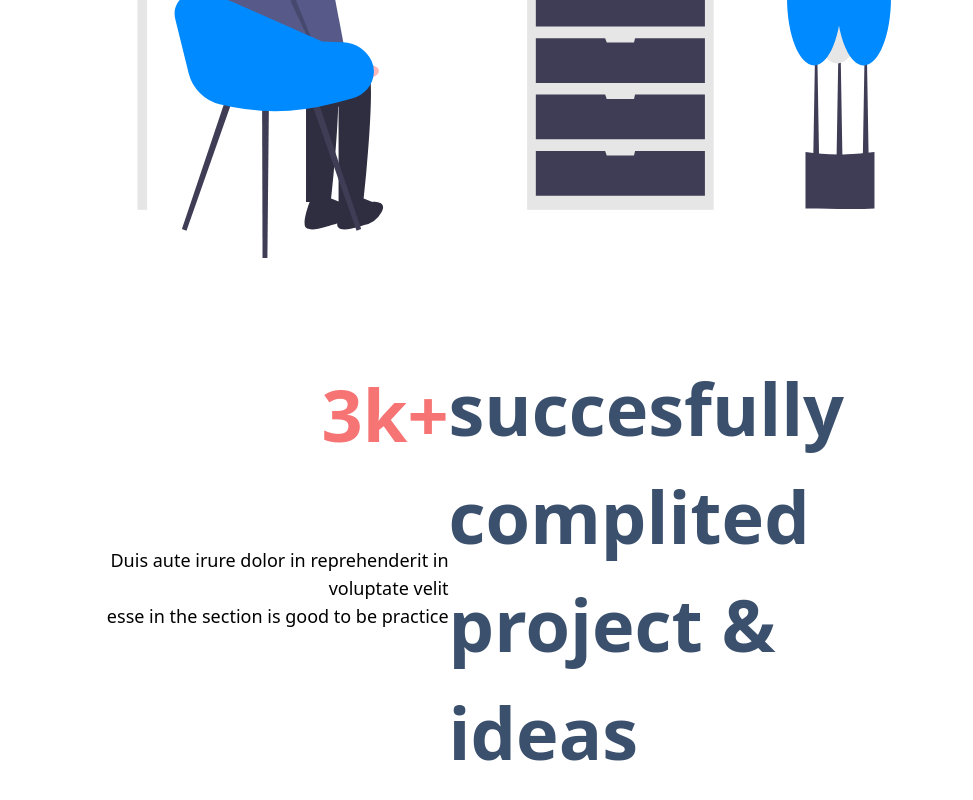
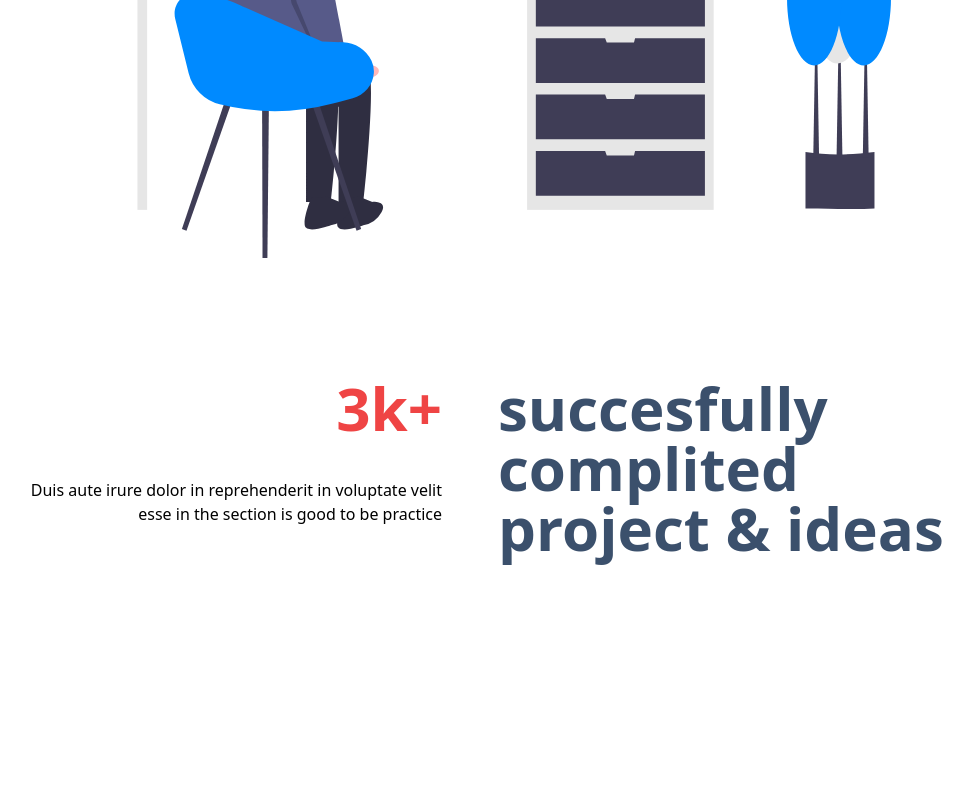
Before and after one commit to rafiahmedrizvee/tailwind-life, a plain HTML site: page index.html in a window 1280 px wide. Shown: the part 846-1646 px from the top of the page, without its empty margins (170-1143 px from the left). After the commit the page ends 1524 px from the top, so only its background shows below. Drawn offline with nearby package versions, Linux system fonts and the light colour scheme.

Commit message:
tailwind update

```diff
--- a/index.html
+++ b/index.html
@@ -38,23 +38,20 @@
 
     <!-- ===banner down part=== -->
 
-    <section class="flex justify-evenly text-center p-10 md:p-16 lg:p-24  ">
-        <div class="text-right ml-32">
-            <h3 class="text-right text-2xl md:text-4xl  lg:text-7xl font-semibold text-[#f67474] pt-6">3k+</h3>
-            <p class="text-lg pt-24">Duis aute irure dolor in reprehenderit in voluptate velit <br>
-                esse in the section is good to be practice</p>
+    <section class="m-3 md:m-[120px]">
+
+        <div class="md:flex">
+
+            <div class="md:w-1/2 md:text-right md:pr-7">
+                <h2 class="text-3xl md:text-6xl font-bold text-red-500">3k+</h2>
+                <p class="mt-4 md:mt-10">Duis aute irure dolor in reprehenderit in voluptate velit <br>
+                    esse in the section is good to be practice</p>
+            </div>
+            <div class="mt-5 md:mt-0 md:w-1/2 md:ps-7">
+                <h2 class="text-3xl md:text-6xl font-bold text-[#3b506c] ">succesfully <br
+                  class="hidden md:block"  >complited <br>project & ideas</h2>
+            </div>
         </div>
-
-        <div class="">
-            <h2 class="text-left text-7xl mr-32 leading-normal font-semibold text-[#3b506c] ">succesfully <br>
-                complited <br>
-                project & ideas</h2>
     </section>
-
-
-    </div>
-
-
 </body>
-
 </html>
```
